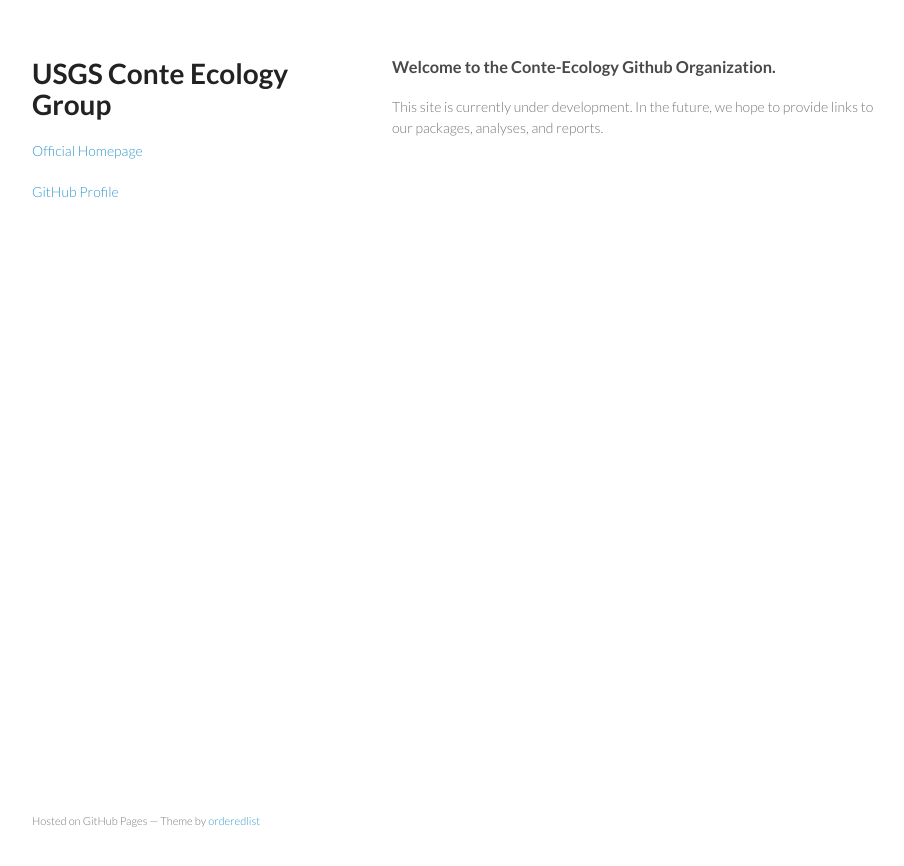
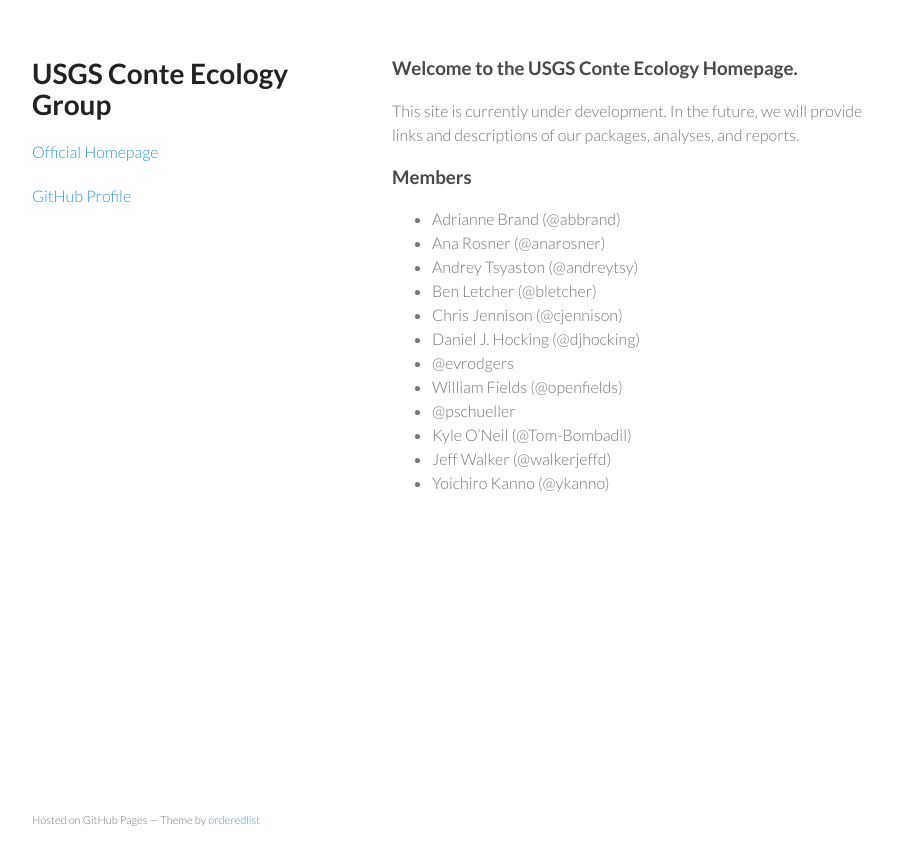
Before and after one commit to djhocking/conte-ecology.github.io, a Jekyll site: the page built from index.md, in a window 1280 px wide. Shown: the top 866 px of the page, without its empty margins (178-1082 px from the left). Built offline with Jekyll 4.4.1, drawn with Linux system fonts in a browser that asks for light colours.

Commit message:
increase font size, update index

```diff
--- a/index.md
+++ b/index.md
@@ -1,6 +1,21 @@
 ---
 ---
 
-### Welcome to the Conte-Ecology Github Organization.
+### Welcome to the USGS Conte Ecology Homepage.
 
-This site is currently under development. In the future, we hope to provide links to our packages, analyses, and reports.
+This site is currently under development. In the future, we will provide links and descriptions of our packages, analyses, and reports.
+
+### Members
+
+- Adrianne Brand (@abbrand)
+- Ana Rosner (@anarosner)
+- Andrey Tsyaston (@andreytsy)
+- Ben Letcher (@bletcher)
+- Chris Jennison (@cjennison)
+- Daniel J. Hocking (@djhocking)
+- @evrodgers
+- William Fields (@openfields)
+- @pschueller
+- Kyle O'Neil (@Tom-Bombadil)
+- Jeff Walker (@walkerjeffd)
+- Yoichiro Kanno (@ykanno)
--- a/stylesheets/styles.css
+++ b/stylesheets/styles.css
@@ -2,7 +2,7 @@
 
 body {
   padding:50px;
-  font:14px/1.5 Lato, "Helvetica Neue", Helvetica, Arial, sans-serif;
+  font:16px/1.5 Lato, "Helvetica Neue", Helvetica, Arial, sans-serif;
   color:#777;
   font-weight:300;
 }
```
